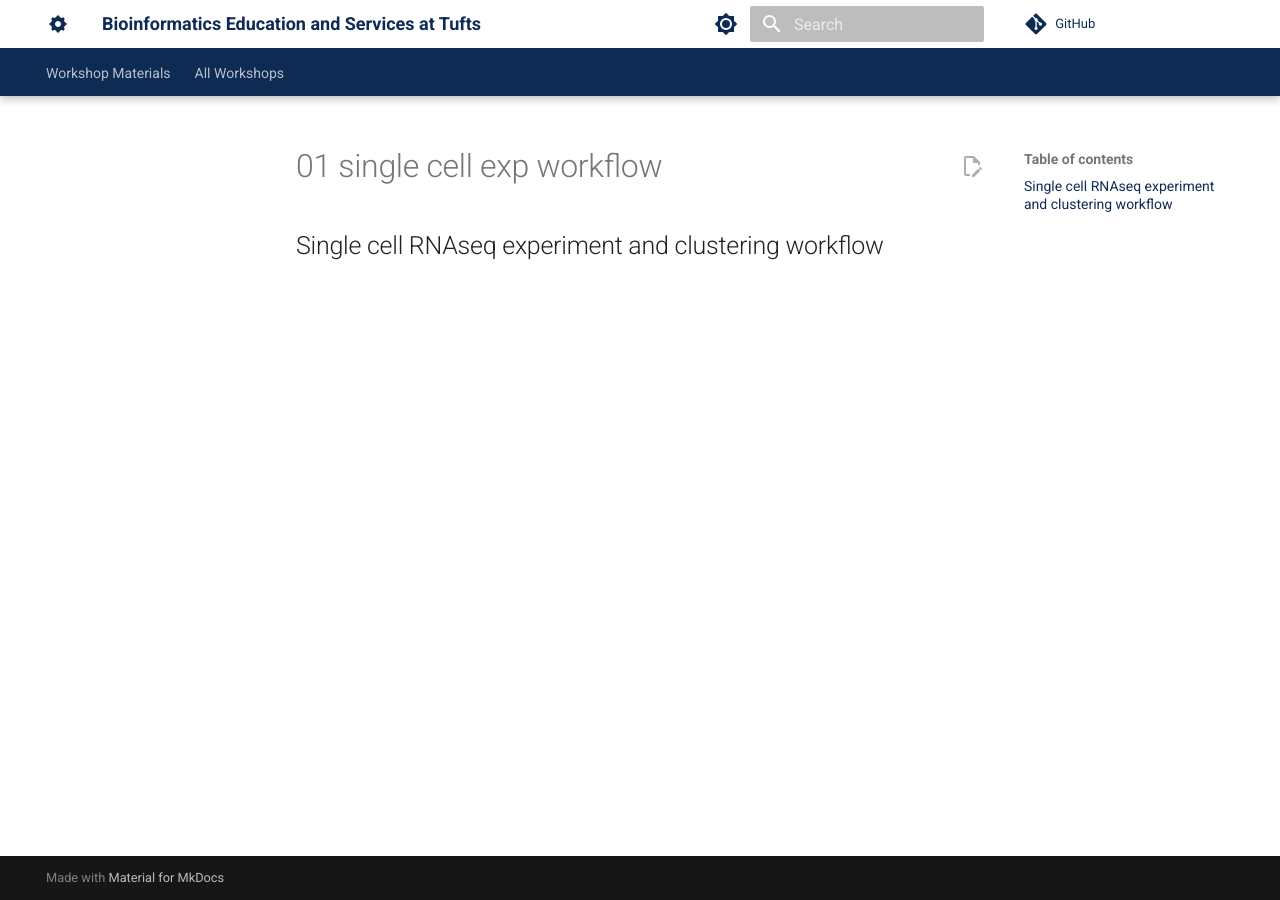
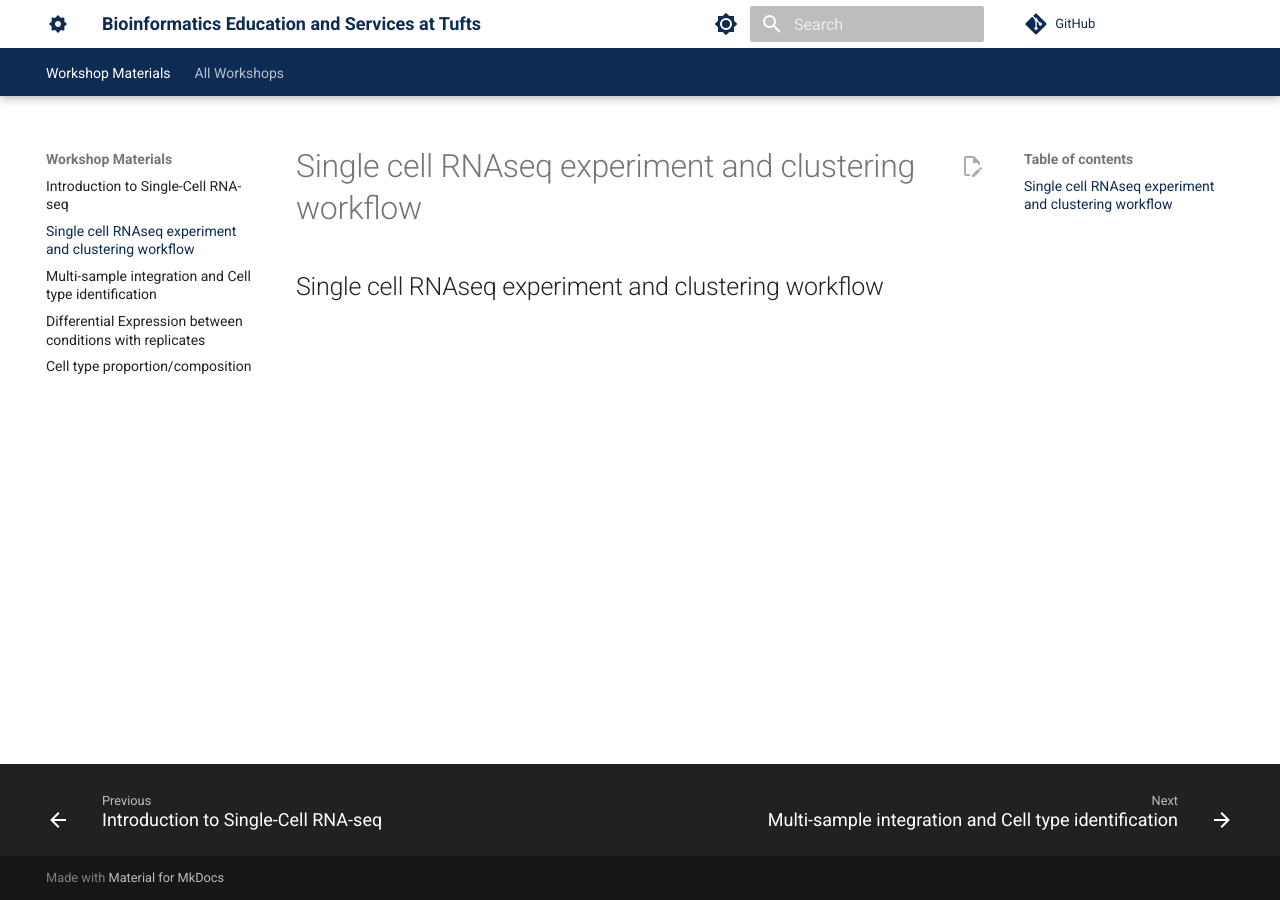
Before and after one commit to best-tufts/intro_to_single_cell_rnaseq, an MkDocs documentation site: the page built from docs/intro_to_single_cell_rnaseq/01_single_cell_exp_workflow.md, in a window 1280 px wide. Built offline with MkDocs 1.6.1 and Material for MkDocs 9.7.7, drawn with Linux system fonts in a browser that asks for light colours; comment, search, counter and statistics services are not loaded.

Commit message:
Update mkdocs.yml

```diff
--- a/mkdocs.yml
+++ b/mkdocs.yml
@@ -75,5 +75,9 @@ extra_javascript:
 nav:
     - Workshop Materials :
         - "Introduction to Single-Cell RNA-seq": intro_to_single_cell_rnaseq/00_introduction.md
+        - "Single cell RNAseq experiment and clustering workflow": intro_to_single_cell_rnaseq/01_single_cell_exp_workflow.md
+        - "Multi-sample integration and Cell type identification": intro_to_single_cell_rnaseq/02_integration_cell_type_identification.md
+        - "Differential Expression between conditions with replicates": intro_to_single_cell_rnaseq/03_differential_expression.md
+        - "Cell type proportion/composition": intro_to_single_cell_rnaseq/04_cell_type_proportion_composition.md
     - All Workshops:
         - All Workshops: index.md
```
